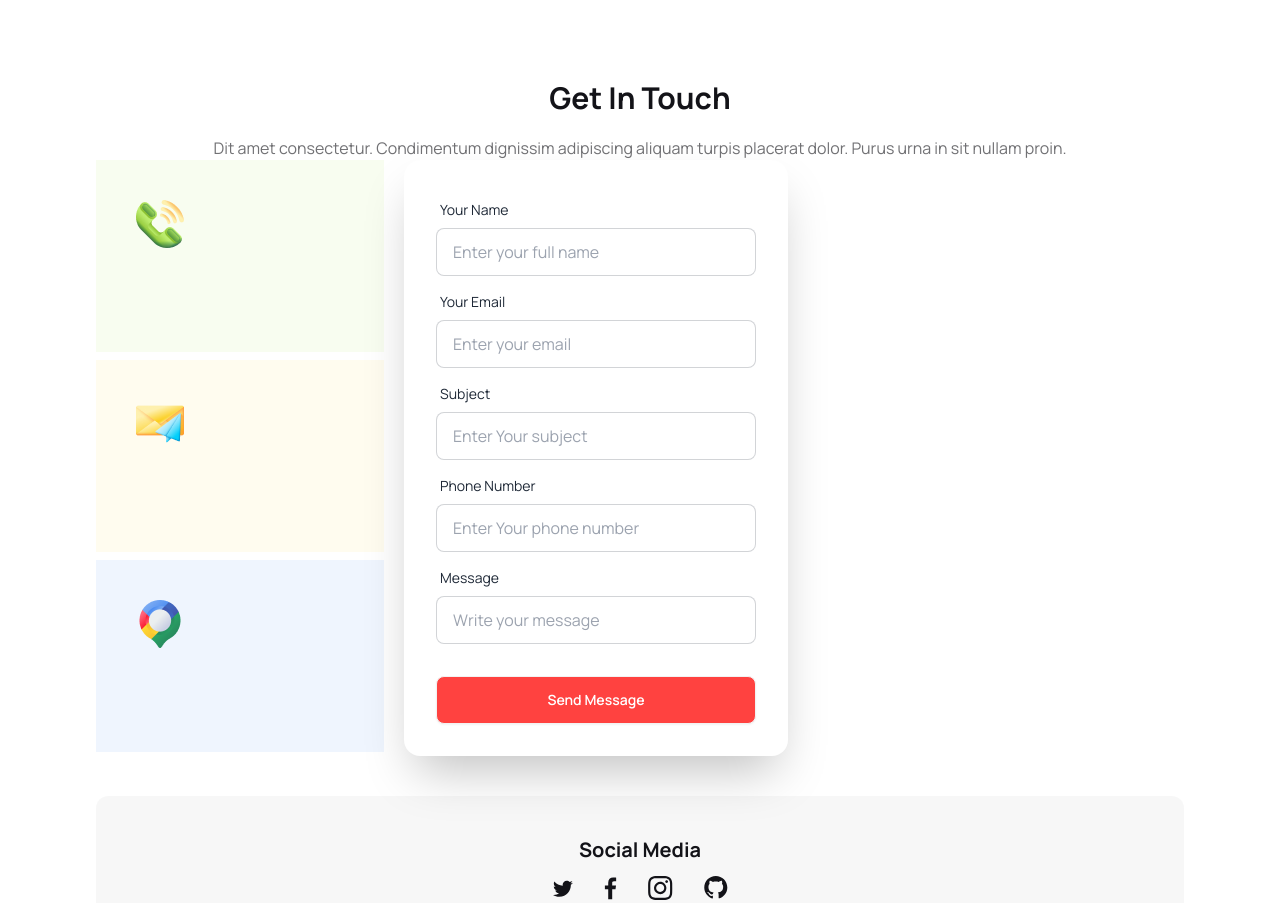
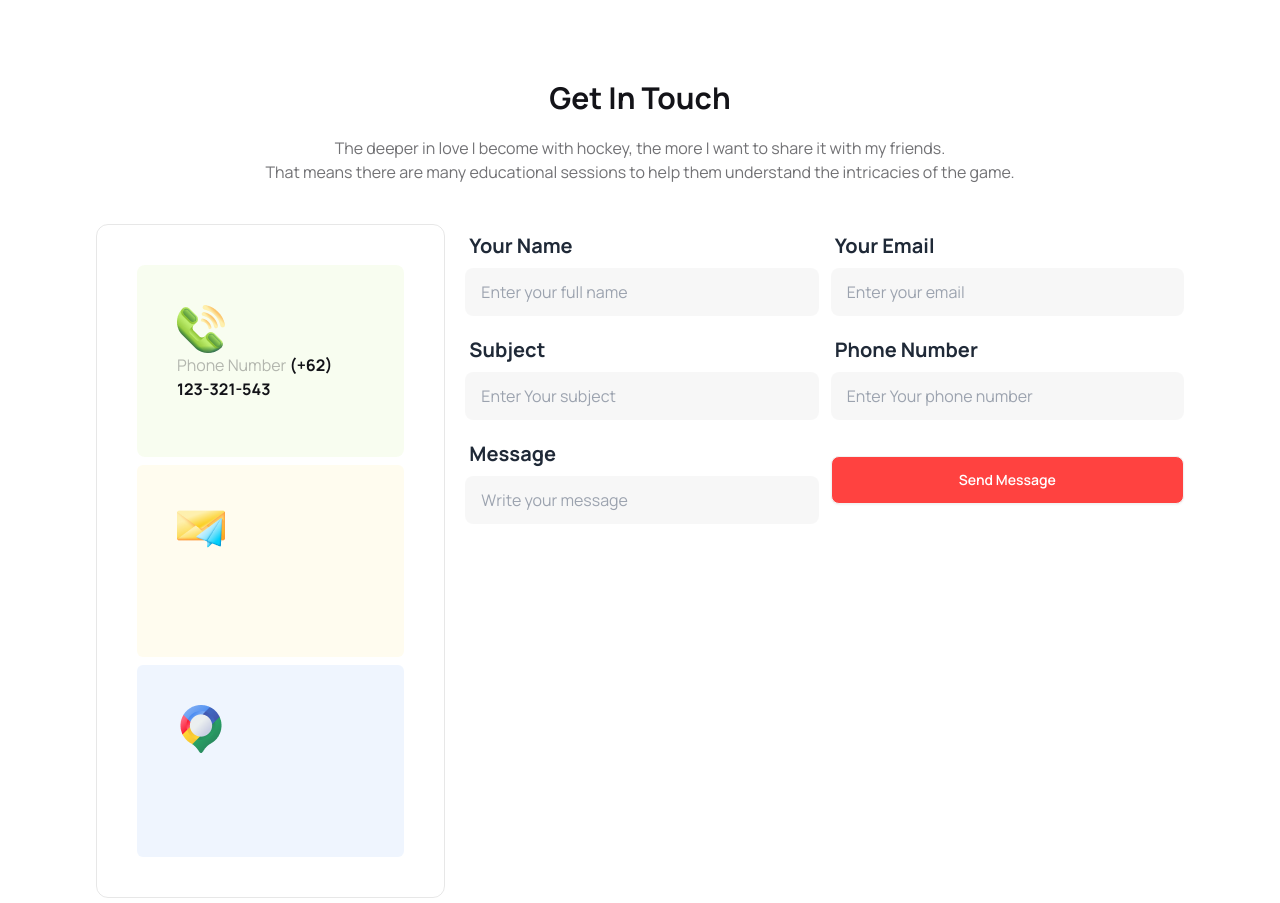
Before and after one commit to fatihatuzjohora/hockey, a plain HTML site: page index.html in a window 1280 px wide. Shown: the part 3702-4605 px from the top of the page. Drawn offline with nearby package versions, Linux system fonts and the light colour scheme.

Commit message:
get in touch done

```diff
--- a/index.html
+++ b/index.html
@@ -25,6 +25,7 @@
       }
     </style>
   </head>
+
   <body>
     <div class="font">
       <div class="container mx-auto lg:w-[85%]">
@@ -192,14 +193,14 @@
                   Professional Hockeys Club
                 </h1>
                 <p class="text-[#13131899]">
-                    The deeper in love I become with hockey, the more I want to share it with my friends. <br>
-                    That means there are many educational sessions to help them understand the intricacies of the game.
+                  The deeper in love I become with hockey, the more I want to
+                  share it with my friends. <br />
+                  That means there are many educational sessions to help them
+                  understand the intricacies of the game.
                 </p>
               </div>
 
-              <div
-                class="flex justify-center items-center gap-10 p-10"
-              >
+              <div class="flex justify-center items-center gap-10 p-10">
                 <div class="flex flex-col justify-center items-center">
                   <div
                     class="radial-progress text-center text-[red]"
@@ -220,7 +221,7 @@
                   </div>
                 </div>
 
-                <div class="flex flex-col justify-center items-center ">
+                <div class="flex flex-col justify-center items-center">
                   <div
                     class="radial-progress text-center text-[#49D293]"
                     style="--value: 95"
@@ -235,7 +236,7 @@
                       Experienced Coach
                     </h2>
                     <h3 class="text-[#13131899] text-center mt-2">
-                        The deeper in love I become with hockey
+                      The deeper in love I become with hockey
                     </h3>
                   </div>
                 </div>
@@ -255,12 +256,14 @@
                       Senior Player
                     </h2>
                     <h3 class="text-[#13131899] text-center mt-2">
-                        The deeper in love I become with hockey
+                      The deeper in love I become with hockey
                     </h3>
                   </div>
                 </div>
 
-                <div class="flex flex-col justify-center items-center text-[#4C8DF1] ">
+                <div
+                  class="flex flex-col justify-center items-center text-[#4C8DF1]"
+                >
                   <div
                     class="radial-progress text-center"
                     style="--value: 80"
@@ -275,7 +278,7 @@
                       Training Ground
                     </h2>
                     <h3 class="text-[#13131899] text-center mt-2">
-                        The deeper in love I become with hockey
+                      The deeper in love I become with hockey
                     </h3>
                   </div>
                 </div>
@@ -1516,7 +1519,9 @@
               </p>
             </div>
 
-            <div class="grid lg:grid-cols-2 gap-5 p-10 border border-[#1313181A] rounded-xl">
+            <div
+              class="grid lg:grid-cols-2 gap-5 p-10 border border-[#1313181A] rounded-xl"
+            >
               <div class="">
                 <img src="./Images/11.png" alt="" />
               </div>
@@ -1613,83 +1618,84 @@
                 Get In Touch
               </h1>
               <p class="text-[#13131899]">
-                Dit amet consectetur. Condimentum dignissim adipiscing aliquam
-                turpis placerat dolor. Purus urna in sit nullam proin.
+                The deeper in love I become with hockey, the more I want to
+                share it with my friends. <br />
+                That means there are many educational sessions to help them
+                understand the intricacies of the game.
               </p>
             </div>
 
-            <div class="flex gap-5">
-              <div class="space-y-2">
-                <div class="w-72 h-48 p-10 bg-[#BCED6D1A]">
+            <div class="grid grid-cols-3 gap-5 mt-10">
+              <div class="space-y-2 border border-[#1313181A] rounded-xl p-10">
+                <div class=" h-48 p-10 bg-[#BCED6D1A] rounded-lg">
                   <img src="./Images/Group 1171275317.png" alt="" />
-                </div>
-
-                <div class="w-72 h-48 p-10 bg-[#FDDD5F1A]">
+                  <p class="text-[#1313184D]">Phone Number <span class="font-bold text-[#131318]">(+62) 123-321-543</span> </p>
+
+                </div>
+
+                <div class=" h-48 p-10 bg-[#FDDD5F1A] rounded-md">
                   <img src="./Images/Group 1171275318.png" alt="" />
                 </div>
 
-                <div class="w-72 h-48 p-10 bg-[#629CF31A]">
+                <div class=" h-48 p-10 bg-[#629CF31A] rounded-md">
                   <img src="./Images/Group 1171275321.png" alt="" />
                 </div>
               </div>
 
-              <!-- <div class="hero min-h-screen bg-base-200"> -->
-              <!-- <div class="hero-content flex-col lg:flex-row-reverse"> -->
-
-              <div class="card shrink-0 w-full max-w-sm shadow-2xl bg-base-100">
-                <form class="card-body">
+              <div class="w-full col-span-2">
+                <form class=" grid grid-cols-2 gap-3">
                   <div class="form-control">
                     <label class="label">
-                      <span class="label-text">Your Name</span>
+                      <span class="label-text font-bold text-xl">Your Name</span>
                     </label>
                     <input
                       type="name"
                       placeholder="Enter your full name"
-                      class="input input-bordered"
+                      class="input input-bordered border-none bg-[#13131808]"
                       required
                     />
                   </div>
                   <div class="form-control">
                     <label class="label">
-                      <span class="label-text">Your Email</span>
+                      <span class="label-text font-bold text-xl">Your Email</span>
                     </label>
                     <input
                       type="email"
                       placeholder="Enter your email"
-                      class="input input-bordered"
+                      class="input input-bordered border-none bg-[#13131808]"
                       required
                     />
                   </div>
                   <div class="form-control">
                     <label class="label">
-                      <span class="label-text">Subject</span>
+                      <span class="label-text font-bold text-xl">Subject</span>
                     </label>
                     <input
                       type="subject"
                       placeholder="Enter Your subject"
-                      class="input input-bordered"
+                      class="input input-bordered border-none bg-[#13131808]"
                       required
                     />
                   </div>
                   <div class="form-control">
                     <label class="label">
-                      <span class="label-text">Phone Number</span>
+                      <span class="label-text font-bold text-xl">Phone Number</span>
                     </label>
                     <input
                       type="number"
                       placeholder="Enter Your phone number"
-                      class="input input-bordered"
+                      class="input input-bordered border-none bg-[#13131808]"
                       required
                     />
                   </div>
                   <div class="form-control">
                     <label class="label">
-                      <span class="label-text">Message</span>
+                      <span class="label-text font-bold text-xl">Message</span>
                     </label>
                     <input
                       type="message"
                       placeholder="Write your message"
-                      class="input input-bordered"
+                      class="input input-bordered border-none  bg-[#13131808] "
                       required
                     />
                   </div>
@@ -1701,8 +1707,6 @@
                   </div>
                 </form>
               </div>
-              <!-- </div>
-      </div> -->
             </div>
 
             <div class="h-36 p-10 bg-[#13131808] mt-10 mb-20 rounded-xl">
```
